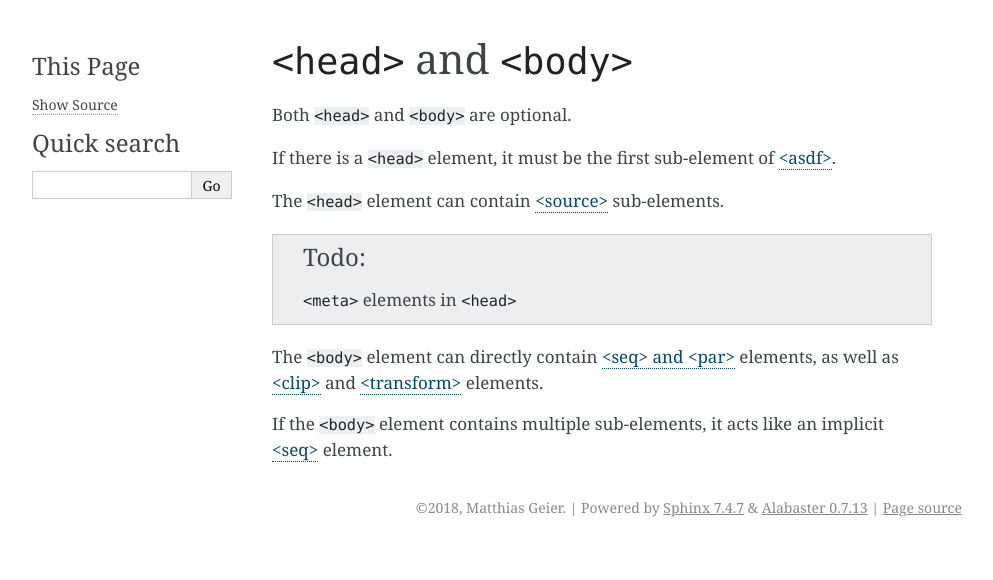
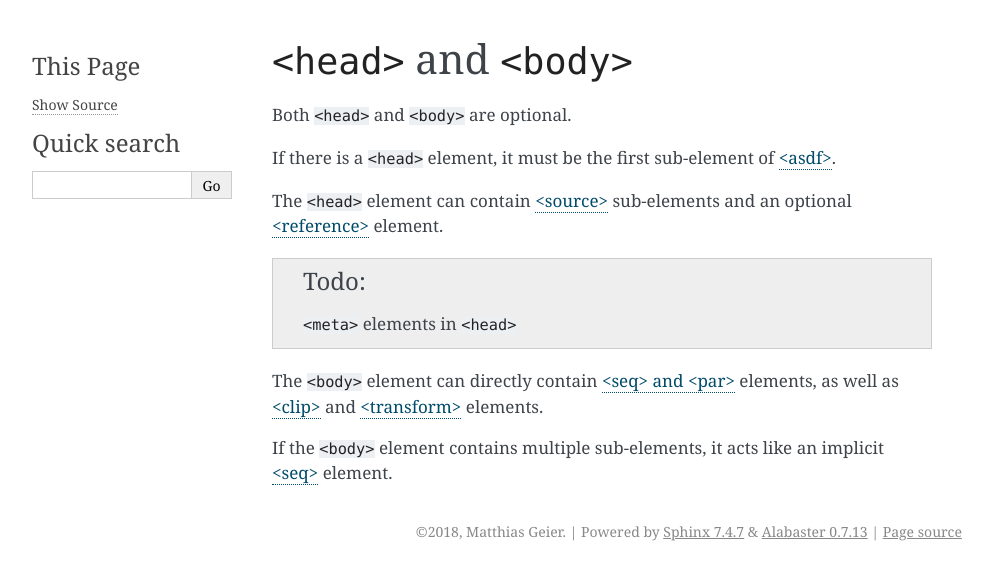
Before and after one commit to AudioSceneDescriptionFormat/asdf, a Sphinx documentation site: the page built from doc/head-body.rst, in a window 1280 px wide. Shown: the top 580 px of the page, without its empty margins (148-1141 px from the left). Built offline with Sphinx 7.4.7, drawn with Linux system fonts in a browser that asks for light colours.

Commit message:
Examples for <reference>

```diff
--- a/doc/conf.py
+++ b/doc/conf.py
@@ -23,6 +23,7 @@ rst_prolog = """
 .. |head| replace:: ``<head>``
 .. |meta| replace:: ``<meta>``
 .. |source| replace:: ``<source>``
+.. |reference| replace:: ``<reference>``
 .. |body| replace:: ``<body>``
 .. |seq| replace:: ``<seq>``
 .. |par| replace:: ``<par>``
--- a/doc/elements.rst
+++ b/doc/elements.rst
@@ -6,6 +6,7 @@ Elements
    asdf
    head-body
    source
+   reference
    seq-par
    clip-channel
    transform
--- a/doc/head-body.rst
+++ b/doc/head-body.rst
@@ -6,7 +6,8 @@ Both |head| and |body| are optional.
 If there is a |head| element,
 it must be the first sub-element of :doc:`asdf`.
 
-The |head| element can contain :doc:`source` sub-elements.
+The |head| element can contain :doc:`source` sub-elements
+and an optional :doc:`reference` element.
 
 .. todo:: |meta| elements in |head|
 
```
Also changed, not shown: doc/reference.rst (added, +12 -0 lines), 2 other files.
